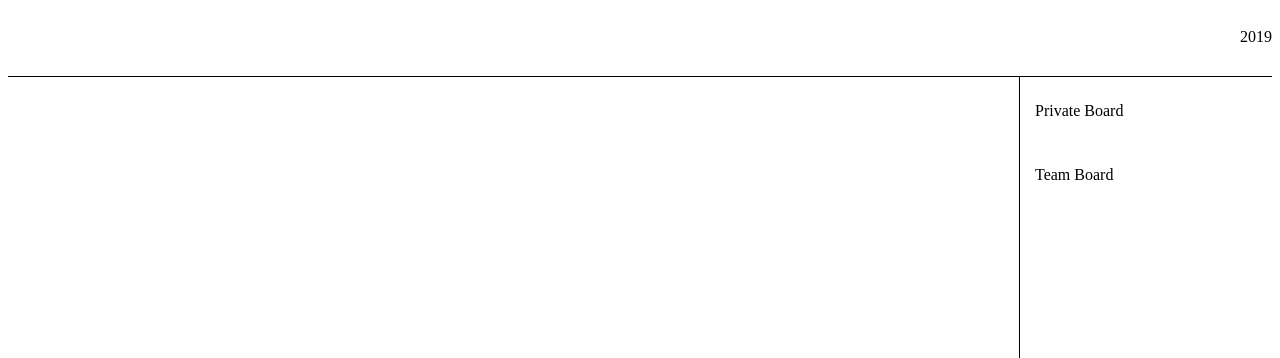
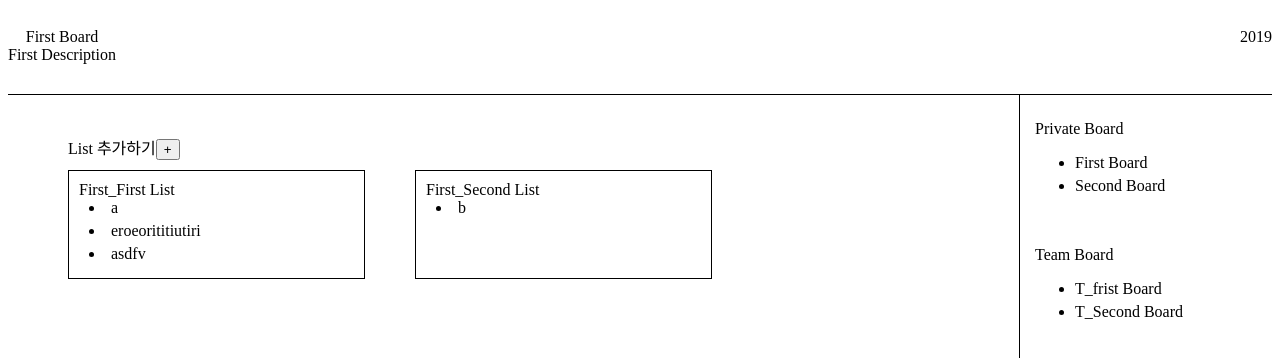
Before and after one commit to lbin7310/all-list-client, a React (Create React App) app in the folder all_list/: page /board in a window 1280 px wide. Shown: the top 358 px of the page. Built offline with nearby package versions, Linux system fonts and the light colour scheme; no server answers; the HTML template or start-up script is replaced by a standard one.

Commit message:
db형식으로 바꿈

```diff
--- a/all_list/src/Component/Board/Card.js
+++ b/all_list/src/Component/Board/Card.js
@@ -2,22 +2,20 @@ import React from 'react';
 import './Card.css';
 
 let Card = (props) => {
-  console.log(props);
-  let list = props.listName;
-  let card = props.card
-  let cardTodo = [];
-  for (let i = 0; i < card.length; i++) {
-    if (list.listName === card[i].listName &&
-       list.boardName === card[i].boardName &&
-       list.isPrivate === card[i].isPrivate) {
-      cardTodo.push(card[i].todo)
+  let collectCard = [];
+  console.log(props.listIdx);
+  for (let i = 0; i < props.data.length; i++) {
+    if (props.data[i].board_idx === props.boardIdx &&
+        props.data[i].list_idx === Number(props.listIdx)) {
+      collectCard.push(props.data[i]);
     }
   }
-  console.log(cardTodo);
+
+  console.log(collectCard);
   return (
     <div className="cards">
-      {cardTodo.map((todo, i) => {
-        return <div className="card" key={i}>{todo}</div>
+      {collectCard.map(data => {
+        return <li key={data.origin_card_idx}>{data.card_desc}</li>
       })}
     </div>
   )
--- a/all_list/src/Component/Board/List.css
+++ b/all_list/src/Component/Board/List.css
@@ -4,8 +4,13 @@
 
 .board_lists {
   display: flex;
+  flex-direction: column;
   margin-top: 40px;
   margin-left: 60px;
+}
+
+.lists {
+  display: flex;
 }
 
 .list {
@@ -15,6 +20,7 @@
   margin-right: 50px;
 }
 
+
 .board_title {
   margin-bottom: 5px;
 }
@@ -22,10 +28,15 @@
 .board_list_plus {
   display: inline;
   border: 1px solid black;
-
 }
 
 .board_list_plus_title {
   padding: 7px;
   width: 275px;
 }
+
+.list_plus_title {
+  display: inline-block;
+  cursor: pointer;
+  padding-bottom: 10px;
+}
--- a/all_list/src/Component/Board/List.js
+++ b/all_list/src/Component/Board/List.js
@@ -3,31 +3,42 @@ import Card from './Card';
 import './List.css';
 
 let List = (props) => {
-  console.log(props.list, '<----------listNames');
-  console.log(props.boardName, '<--------boardName');
-  let collection = [];
-  for (let i = 0; i < props.list.length; i++) {
-    if (props.boardName === props.list[i].boardName &&
-        props.list[i].isPrivate === 0) {
-      collection.push(props.list[i])
+  let collectList = {};
+
+  for (let i = 0; i < props.data.length; i++) {
+    if (props.data[i].board_idx === props.boardIdx) {
+      if (collectList[props.data[i].list_idx] === undefined) {
+        collectList[props.data[i].list_idx] = props.data[i].list_title;
+      }
     }
   }
-  console.log(collection);
+
+  let collect = []
+  for (let key in collectList) {
+    collect.push({ listIdx: key, listName: collectList[key] })
+  }
+
   return (
     <div className="board_lists">
       <div className="list_plus">
-        <div className="list_plus_title">+ 추가하기</div>
+        <span className="list_plus_title"
+          onClick={(e) => props.onAddList(e)}
+        >List 추가하기<button>+</button></span>
       </div>
-      {collection.map((data, i) => {
-        return (
-          <div>
-            <div className="list">
-              <div className="list_title" key={i}>{data.listName}</div>
-              <Card listName={data} card={props.card}/>
+      <div className="lists">
+        {collect.map(data => {
+          return (
+            <div className="list" key={data.listIdx}>
+              <div className="list_title">
+                {data.listName}
+                <Card listIdx={data.listIdx}
+                  boardIdx={props.boardIdx}
+                  data={props.data}/>
+              </div>
             </div>
-          </div>
-        )
-      })}
+          )
+        })}
+      </div>
     </div>
   )
 }
--- a/all_list/src/Component/Board/Sidebar.js
+++ b/all_list/src/Component/Board/Sidebar.js
@@ -1,19 +1,60 @@
 import React from 'react';
 import './Sidebar.css';
+import { thisExpression } from '@babel/types';
 
 let Sidebar = (props) => {
+  let privateBoards = {};
+  let teamBoards = {};
+
+  let privateBoard = [];
+  let teamBoard = [];
+
+  for (let i = 0; i < props.data.length; i++) {
+    let isPrivate = props.data[i].is_private;
+    let boardIdx = props.data[i].board_idx;
+    if (isPrivate === 0) {
+      if (privateBoards[boardIdx] === undefined) {
+        privateBoards[boardIdx] = props.data[i].board_title;
+      }
+    } else if (isPrivate === 1) {
+      teamBoards[boardIdx] = props.data[i].board_title;
+    }
+  }
+
+  for (let key in privateBoards) {
+    privateBoard.push({ boardIdx: key, boardName: privateBoards[key] })
+  }
+
+  for (let key in teamBoards) {
+    teamBoard.push({ boardIdx: key, boardName: teamBoards[key] })
+  }
+
   return (
     <div>
       <section className="top_location_private">
         <div className="private_board">
           <div>Private Board</div>
           <ul>
+            {privateBoard.map((data) => {
+              return <li className="sidebar_board_title"
+                key={data.boardIdx}
+                onClick={ () => props.onClickBoard(data.boardIdx)}
+              >{data.boardName}</li>
+            })}
           </ul>
         </div>
       </section>
       <section className="top_location_team">
         <div className="team_board">
           <div>Team Board</div>
+          <ul>
+            {teamBoard.map((data) => {
+              return <li className="sidebar_board_title"
+                key={data.boardIdx}
+                onClick={ () => props.onClickBoard(data.boardIdx)}
+              >{data.boardName}</li>
+            })}
+          </ul>
           <ul>
           </ul>
         </div>
--- a/all_list/src/Component/Board/Top.js
+++ b/all_list/src/Component/Board/Top.js
@@ -1,12 +1,11 @@
 import React from 'react';
 
 let Top = (props) => {
-  console.log(props.data);
   return (
     <nav>
       <div>
-        <div>{props.data.board_title}</div>
-        <div>{props.data.board_desc}</div>
+        <div>{props.boardName}</div>
+        <div>{props.boardDesc}</div>
       </div>
       <div>2019</div>
     </nav>
--- a/all_list/src/Pages/Board.js
+++ b/all_list/src/Pages/Board.js
@@ -1,7 +1,7 @@
 import React from 'react';
 import Sidebar from '../Component/Board/Sidebar';
 import Top from '../Component/Board/Top';
-// import List from '../Component/Board/List';
+import List from '../Component/Board/List';
 import './Board.css';
 import { fakeData } from '../fakeData';
 
@@ -9,7 +9,10 @@ export default class Board extends React.Component {
   constructor () {
     super()
     this.state = {
-      data: fakeData
+      data: fakeData,
+      boardIdx: fakeData[0].board_idx,
+      boardName: fakeData[0].board_title,
+      boardDesc: fakeData[0].board_desc,
     }
   }
 
@@ -33,16 +36,40 @@ export default class Board extends React.Component {
       .then(json => console.log(json, '<-------------와라'))
   }
 
+  handleClickChange = (e) => {
+    let { data } = this.state;
+    let cData = [...data];
+    for (let i = 0; i < cData.length; i++) {
+      if (cData[i].board_idx === Number(e)) {
+        this.setState({
+          boardIdx: cData[i].board_idx,
+          boardName: cData[i].board_title,
+          boardDesc: cData[i].board_desc
+        })
+      }
+    }
+  }
+
+  handleAddList = (e) => {
+    console.log(e.target);
+  }
+
   render() {
-    const { data } = this.state;
+    const { boardDesc,
+            boardName,
+            data,
+            boardIdx } = this.state;
 
     return (
       <div>
-        <Top data={data}/>
+        <Top boardDesc={boardDesc} boardName={boardName}/>
         <div className='side_bar'>
-          <Sidebar />
+          <Sidebar data={data}
+          onClickBoard={this.handleClickChange} />
         </div>
-        {/* <List /> */}
+        <List data={data}
+        boardIdx={boardIdx}
+        onAddList={this.handleAddList}/>
       </div>
     );
   }
--- a/all_list/src/Pages/Main.js
+++ b/all_list/src/Pages/Main.js
@@ -1,6 +1,5 @@
 import React from 'react';
 import './Main.css'
-import { fakeData } from '../fakeData';
 
 export default class Main extends React.Component {
   constructor () {
--- a/all_list/src/fakeData.js
+++ b/all_list/src/fakeData.js
@@ -9,45 +9,113 @@ export const fakeData = [
     list_title: 'First_First List',
     origin_card_idx: 1,
     card_title: 'First cardTitle',
-    card_desc: 'CardDescription',
+    card_desc: 'a',
     is_private: 0,
     deadline: null,
     order: null,
     assignee_id: 0,
     owner_idx: 8
+  },
+  {
+    origin_board_idx: 1,
+    board_idx: 1,
+    board_title: 'First Board',
+    board_desc: 'First Description',
+    origin_list_idx: 1,
+    list_idx: 1,
+    list_title: 'First_First List',
+    origin_card_idx: 11,
+    card_title: 'First cardTitle',
+    card_desc: 'eroeorititiutiri',
+    is_private: 0,
+    deadline: null,
+    order: null,
+    assignee_id: 0,
+    owner_idx: 8
+  },
+  {
+    origin_board_idx: 1,
+    board_idx: 1,
+    board_title: 'First Board',
+    board_desc: 'First Description',
+    origin_list_idx: 1,
+    list_idx: 1,
+    list_title: 'First_First List',
+    origin_card_idx: 2,
+    card_title: 'First cardTitle',
+    card_desc: 'asdfv',
+    is_private: 0,
+    deadline: null,
+    order: null,
+    assignee_id: 0,
+    owner_idx: 8
+  },
+  {
+    origin_board_idx: 1,
+    board_idx: 1,
+    board_title: 'First Board',
+    board_desc: 'First Description',
+    origin_list_idx: 1,
+    list_idx: 2,
+    list_title: 'First_Second List',
+    origin_card_idx: 1,
+    card_title: 'CardTitle',
+    card_desc: 'b',
+    is_private: 0,
+    deadline: null,
+    order: null,
+    assignee_id: 0,
+    owner_idx: 8
+  },
+  {
+    origin_board_idx: 2,
+    board_idx: 2,
+    board_title: 'Second Board',
+    board_desc: 'Second Description',
+    origin_list_idx: 1,
+    list_idx: 1,
+    list_title: 'Second_First List',
+    origin_card_idx: 1,
+    card_title: 'cardTitle',
+    card_desc: 'c',
+    is_private: 0,
+    deadline: null,
+    order: null,
+    assignee_id: 0,
+    owner_idx: 8
+  },
+  {
+    origin_board_idx: 3,
+    board_idx: 3,
+    board_title: 'T_frist Board',
+    board_desc: 'T_first Description',
+    origin_list_idx: 1,
+    list_idx: 1,
+    list_title: 'T_First List',
+    origin_card_idx: 1,
+    card_title: 'cardTitle',
+    card_desc: 'd',
+    is_private: 1,
+    deadline: null,
+    order: null,
+    assignee_id: 0,
+    owner_idx: 8
+  },
+  {
+    origin_board_idx: 4,
+    board_idx: 4,
+    board_title: 'T_Second Board',
+    board_desc: 'T_Second Description',
+    origin_list_idx: 10,
+    list_idx: 7,
+    list_title: 'T_First List',
+    origin_card_idx: 1,
+    card_title: 'cardTitle',
+    card_desc: 'e',
+    is_private: 1,
+    deadline: null,
+    order: null,
+    assignee_id: 0,
+    owner_idx: 8
   }
-  // {
-  //   origin_board_idx: 1,
-  //   board_idx: 1,
-  //   board_title: 'First Board',
-  //   board_desc: 'First Description',
-  //   origin_list_idx: 1,
-  //   list_idx: 2,
-  //   list_title: 'First_Second List',
-  //   origin_card_idx: 1,
-  //   card_title: 'CardTitle',
-  //   card_desc: 'CardDescription',
-  //   is_private: 0,
-  //   deadline: null,
-  //   order: null,
-  //   assignee_id: 0,
-  //   owner_idx: 8
-  // },
-  // {
-  //   origin_board_idx: 2,
-  //   board_idx: 2,
-  //   board_title: 'Second Board',
-  //   board_desc: 'Second Description',
-  //   origin_list_idx: 1,
-  //   list_idx: 1,
-  //   list_title: 'Second_First List',
-  //   origin_card_idx: 1,
-  //   card_title: 'cardTitle',
-  //   card_desc: 'cardDesc',
-  //   is_private: 0,
-  //   deadline: null,
-  //   order: null,
-  //   assignee_id: 0,
-  //   owner_idx: 8
-  // }
 ]
```
